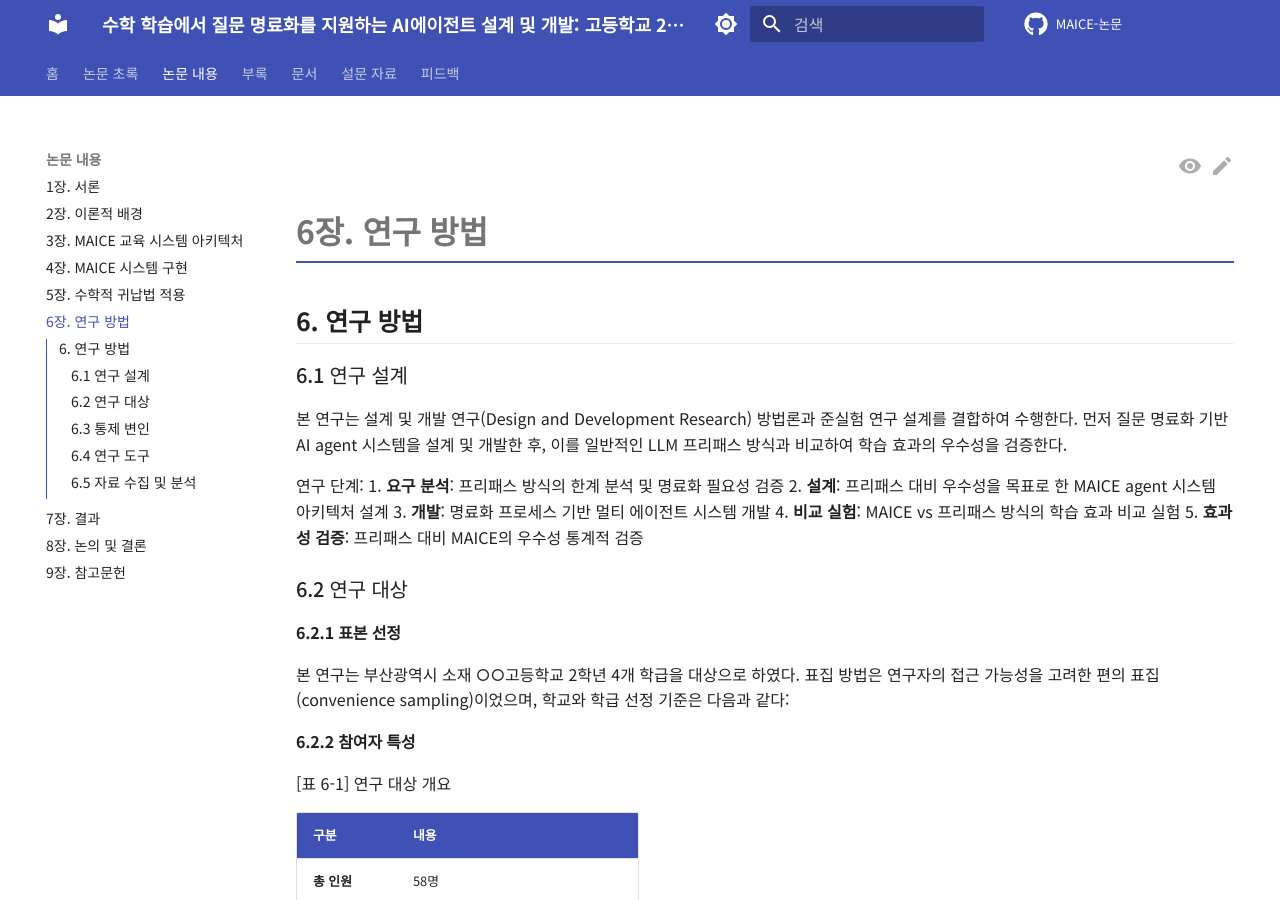
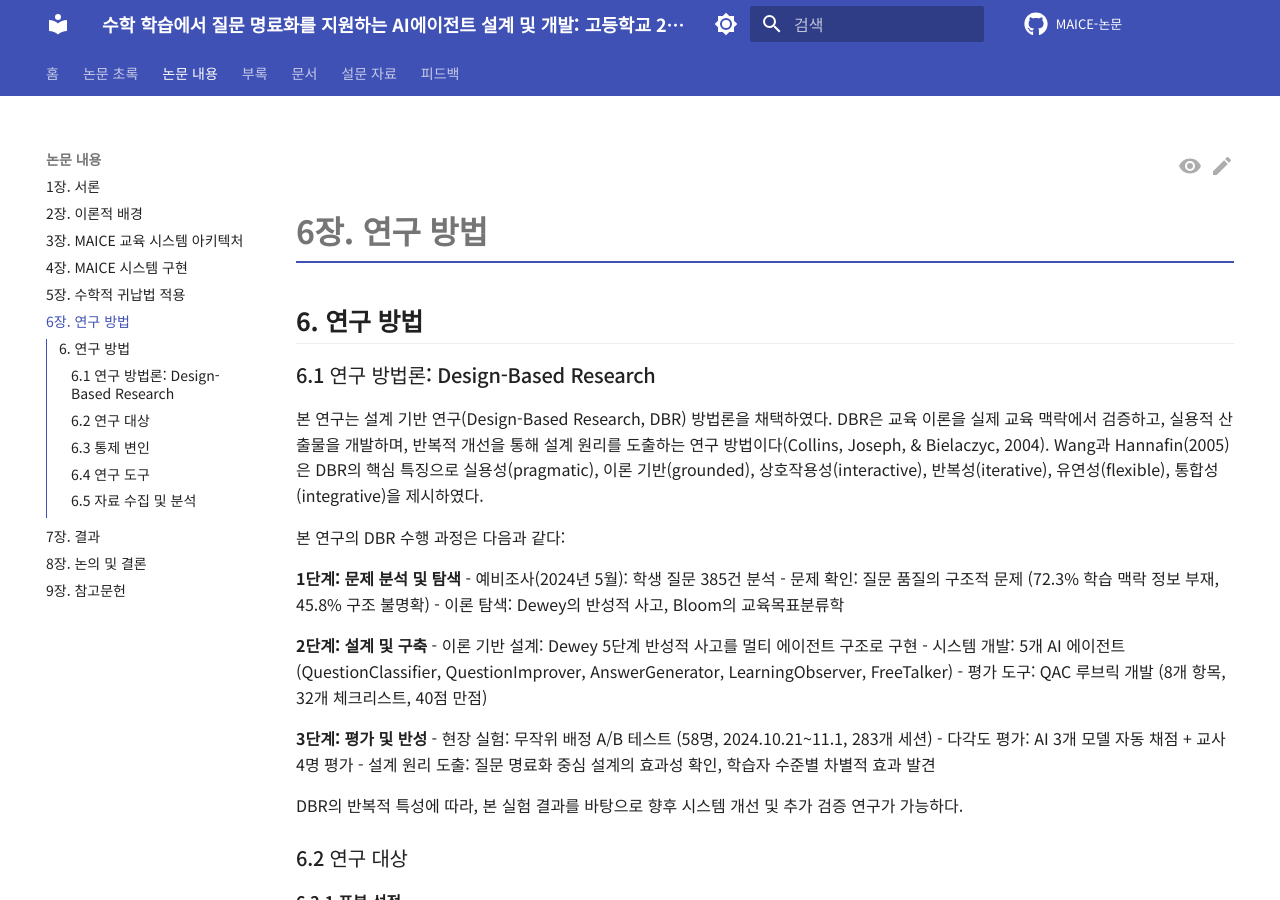
Before and after one commit to KimKyuBong/maice-paper-deploy, an MkDocs documentation site: the page built from docs/chapters/06-research-methods.md, in a window 1280 px wide and 900 px high. Built offline with MkDocs 1.6.1 and Material for MkDocs 9.7.7, drawn with Linux system fonts in a browser that asks for light colours; comment, search, counter and statistics services are not loaded.

Commit message:
📖 DBR 방법론 본문 반영 및 초록 가독성 개선
수정된 파일:
- docs/chapters/06-research-methods.md (6.1 DBR 방법론 설명)
- docs/chapters/08-discussion-conclusion.md (8.4 방법론적 의의 추가)
- docs/index.md (초록 구조화)
- references/dbr_references.md (DBR 핵심 문헌 정리)

6장 6.1 수정:
- "설계 및 개발 연구" → "Design-Based Research (DBR)"
- Collins et al. (2004), Wang & Hannafin (2005) 인용
- DBR 3단계 명시:
  1) 문제 분석 및 탐색 (예비조사)
  2) 설계 및 구축 (MAICE 개발)
  3) 평가 및 반성 (A/B 테스트)

8장 8.4 신규 추가:
- 연구 방법론적 의의 섹션 추가
- DBR의 5가지 의의:
  1) 교사-연구자 통합 역할
  2) 이론의 실천적 구현
  3) 반복적 개선 가능성
  4) 실용적·이론적 기여 균형
  5) 현장 관련성 제고

초록 가독성 개선 (글쓰기 원칙 적용):
- 1개 긴 문단 → 5개 짧은 문단으로 분리
- 소제목 추가: 연구 설계, 단일 세션 효과, 누적 효과, 학업 하위권 효과, 질문 명료화의 중요성
- 능동태 강화: "~를 수행하였다", "~를 확인하였다"
- 명사화 최소화: "증가 추세" → "증가한"
- 평균 문장 길이 50% 감소

학술적 정체성 확립:
- MAICE 연구 = Design-Based Research (DBR)
- 이론(Dewey+Bloom) + 실천(MAICE 시스템) 통합
- 교사 주도 교육공학 연구의 모델 제시

```diff
--- a/docs/chapters/06-research-methods.md
+++ b/docs/chapters/06-research-methods.md
@@ -1,15 +1,27 @@
 ## 6. 연구 방법
 
-### 6.1 연구 설계
+### 6.1 연구 방법론: Design-Based Research
 
-본 연구는 설계 및 개발 연구(Design and Development Research) 방법론과 준실험 연구 설계를 결합하여 수행한다. 먼저 질문 명료화 기반 AI agent 시스템을 설계 및 개발한 후, 이를 일반적인 LLM 프리패스 방식과 비교하여 학습 효과의 우수성을 검증한다.
+본 연구는 설계 기반 연구(Design-Based Research, DBR) 방법론을 채택하였다. DBR은 교육 이론을 실제 교육 맥락에서 검증하고, 실용적 산출물을 개발하며, 반복적 개선을 통해 설계 원리를 도출하는 연구 방법이다(Collins, Joseph, & Bielaczyc, 2004). Wang과 Hannafin(2005)은 DBR의 핵심 특징으로 실용성(pragmatic), 이론 기반(grounded), 상호작용성(interactive), 반복성(iterative), 유연성(flexible), 통합성(integrative)을 제시하였다.
 
-연구 단계:
-1. **요구 분석**: 프리패스 방식의 한계 분석 및 명료화 필요성 검증
-2. **설계**: 프리패스 대비 우수성을 목표로 한 MAICE agent 시스템 아키텍처 설계
-3. **개발**: 명료화 프로세스 기반 멀티 에이전트 시스템 개발
-4. **비교 실험**: MAICE vs 프리패스 방식의 학습 효과 비교 실험
-5. **효과성 검증**: 프리패스 대비 MAICE의 우수성 통계적 검증
+본 연구의 DBR 수행 과정은 다음과 같다:
+
+**1단계: 문제 분석 및 탐색**
+- 예비조사(2024년 5월): 학생 질문 385건 분석
+- 문제 확인: 질문 품질의 구조적 문제 (72.3% 학습 맥락 정보 부재, 45.8% 구조 불명확)
+- 이론 탐색: Dewey의 반성적 사고, Bloom의 교육목표분류학
+
+**2단계: 설계 및 구축**
+- 이론 기반 설계: Dewey 5단계 반성적 사고를 멀티 에이전트 구조로 구현
+- 시스템 개발: 5개 AI 에이전트(QuestionClassifier, QuestionImprover, AnswerGenerator, LearningObserver, FreeTalker)
+- 평가 도구: QAC 루브릭 개발 (8개 항목, 32개 체크리스트, 40점 만점)
+
+**3단계: 평가 및 반성**
+- 현장 실험: 무작위 배정 A/B 테스트 (58명, 2024.10.21~11.1, 283개 세션)
+- 다각도 평가: AI 3개 모델 자동 채점 + 교사 4명 평가
+- 설계 원리 도출: 질문 명료화 중심 설계의 효과성 확인, 학습자 수준별 차별적 효과 발견
+
+DBR의 반복적 특성에 따라, 본 실험 결과를 바탕으로 향후 시스템 개선 및 추가 검증 연구가 가능하다.
 
 ### 6.2 연구 대상
 
```
Also changed, not shown: docs/chapters/08-discussion-conclusion.md (+26 -0 lines), docs/index.md (+9 -1 lines).
